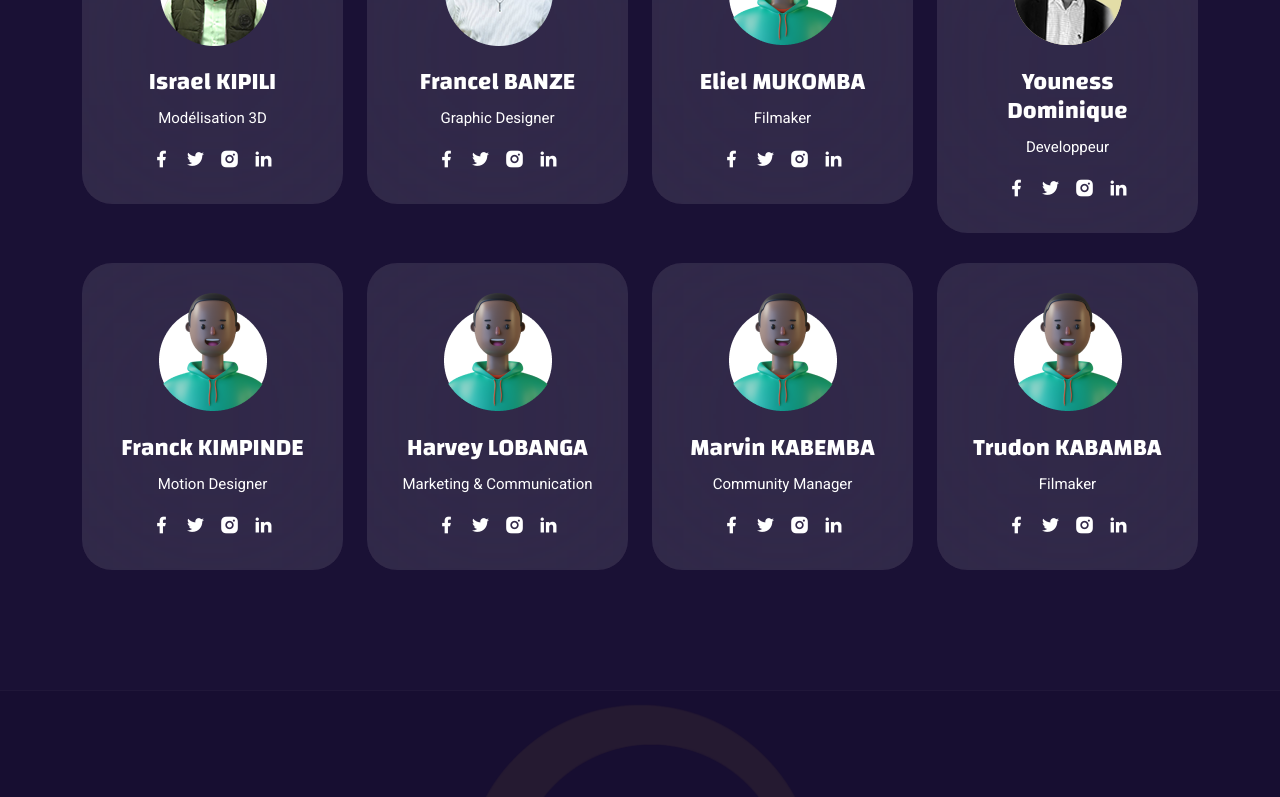
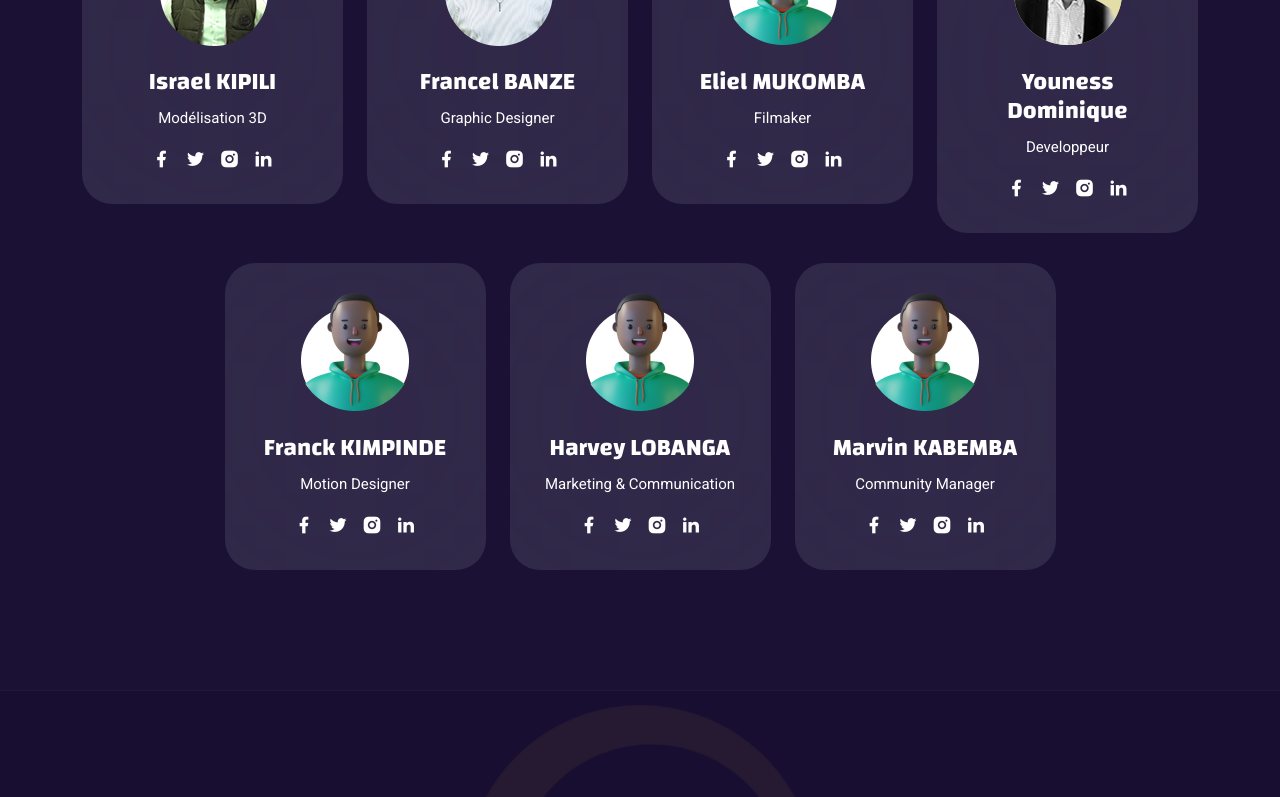
Before and after one commit to Domiynsbelhanda/OurWorld-WebVersion, an Angular app: page /team in a window 1280 px wide. Shown: the part 540-1337 px from the top of the page. Built offline with nearby package versions, Linux system fonts and the light colour scheme; what ngx-owl-carousel-o, ngx-scrolltop would draw is missing.

Commit message:
style: remove team member

```diff
--- a/src/app/components/pages/inner-pages/team-page/team-page.component.html
+++ b/src/app/components/pages/inner-pages/team-page/team-page.component.html
@@ -210,35 +210,6 @@
                     </ul>
                 </div>
             </div>
-            <div class="col-lg-3 col-6 col-md-4">
-                <div class="single-team">
-                    <img src="assets/images/team/team-4.png" alt="team-image">
-                    <h3>Trudon KABAMBA</h3>
-                    <span>Filmaker</span>
-                    <ul>
-                        <li>
-                            <a href="https://www.facebook.com/" target="_blank">
-                                <i class="ri-facebook-fill"></i>
-                            </a>
-                        </li>
-                        <li>
-                            <a href="https://www.twitter.com/" target="_blank">
-                                <i class="ri-twitter-fill"></i>
-                            </a>
-                        </li>
-                        <li>
-                            <a href="https://www.instagram.com/" target="_blank">
-                                <i class="ri-instagram-fill"></i>
-                            </a>
-                        </li>
-                        <li>
-                            <a href="https://www.linkedin.com/" target="_blank">
-                                <i class="ri-linkedin-fill"></i>
-                            </a>
-                        </li>
-                    </ul>
-                </div>
-            </div>
         </div>
     </div>
 </div>
```
